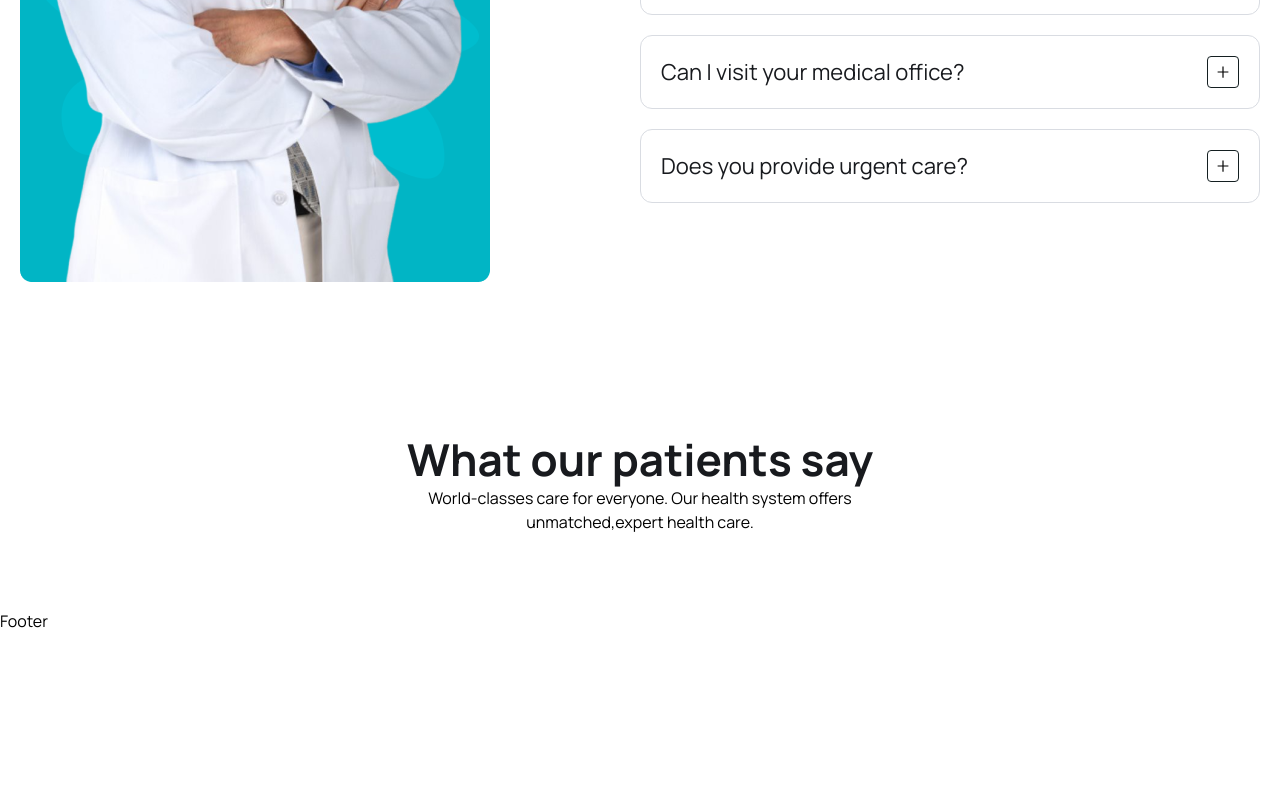
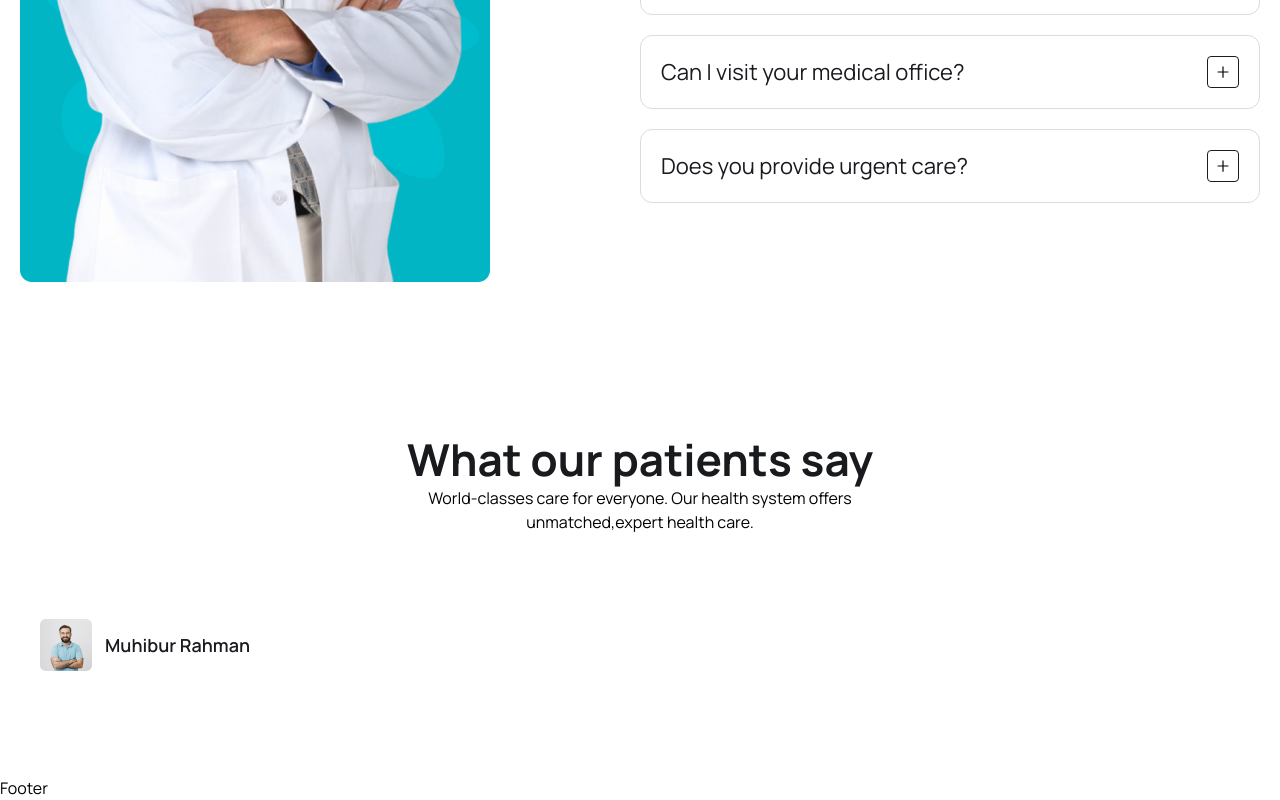
Before and after one commit to AayushAryan007/docAppoint, a React (Vite) app in the folder client/: page / in a window 1280 px wide. Shown: the part 5175-5975 px from the top of the page. Before the commit the page ends 5808 px from the top, so only its background shows below. Built offline with nearby package versions, Linux system fonts and the light colour scheme; the HTML template or start-up script is replaced by a standard one.

Commit message:
swiper bug not fixed

```diff
--- a/client/index.html
+++ b/client/index.html
@@ -2,6 +2,7 @@
 <html lang="en">
   <head>
     <meta charset="UTF-8" />
+
     <link rel="icon" type="image/svg+xml" href="/vite.svg" />
     <meta name="viewport" content="width=device-width, initial-scale=1.0" />
     <title>Vite + React</title>
--- a/client/package.json
+++ b/client/package.json
@@ -16,7 +16,7 @@
     "react-router-dom": "^6.14.2",
     "react-spinners": "^0.13.8",
     "react-toastify": "^9.1.3",
-    "swiper": "^10.0.4"
+    "vite-plugin-css": "^1.0.4"
   },
   "devDependencies": {
     "@types/react": "^18.2.15",
--- a/client/src/components/Testimonials/Testimonials.jsx
+++ b/client/src/components/Testimonials/Testimonials.jsx
@@ -1,19 +1,25 @@
 import React from "react";
-import { Pagination } from "swiper";
 import { Swiper, SwiperSlide } from "swiper/react";
-import "swiper/css";
-import "swiper/css/pagination";
-import patientAvatar from "../../assets/data/patient-avatar.png";
+import SwiperCore, { Pagination } from "swiper";
+
+// Import Swiper styles (not individual components' styles)
+import "swiper/swiper.min.css";
+import "swiper/components/pagination/pagination.min.css";
+
+// Initialize SwiperCore with the required modules
+SwiperCore.use([Pagination]);
+
+import patientAvatar from "../../assets/images/patient-avatar.png";
 import { HiStar } from "react-icons/hi";
+
 const Testimonials = () => {
   return (
     <div className="mt-[30px] lg:mt-[55px]">
       <Swiper
-        modules={[Pagination]}
         spaceBetween={30}
         slidesPerView={1}
         pagination={{ clickable: true }}
-        breakepoints={{
+        breakpoints={{
           640: {
             slidesPerView: 1,
             spaceBetween: 0,
@@ -30,7 +36,14 @@ const Testimonials = () => {
       >
         <SwiperSlide>
           <div className="py-[30px] px-5 rounded-[13px]">
-            <div className="flex items-center gap-[13px]"></div>
+            <div className="flex items-center gap-[13px]">
+              <img src={patientAvatar} alt="" />
+              <div>
+                <h4 className="text-[18px] leading-[30px] font-semibold text-headingColor">
+                  Muhibur Rahman
+                </h4>
+              </div>
+            </div>
           </div>
         </SwiperSlide>
       </Swiper>
--- a/client/src/pages/Home.jsx
+++ b/client/src/pages/Home.jsx
@@ -15,6 +15,7 @@ import videoIcon from "../assets/images/video-icon.png";
 import avatarIcon from "../assets/images/avatar-icon.png";
 import DoctorList from "../components/Doctors/DoctorList";
 import FaqList from "../components/Faq/FaqList";
+import Testimonials from "../components/Testimonials/Testimonials";
 
 const Home = () => {
   return (
@@ -294,6 +295,8 @@ const Home = () => {
               unmatched,expert health care.
             </p>
           </div>
+
+          <Testimonials />
         </div>
       </section>
       {/* =========testimonials ends========= */}
```
Also changed, not shown: 1 other file (tests, documents, lock files or other folders).
